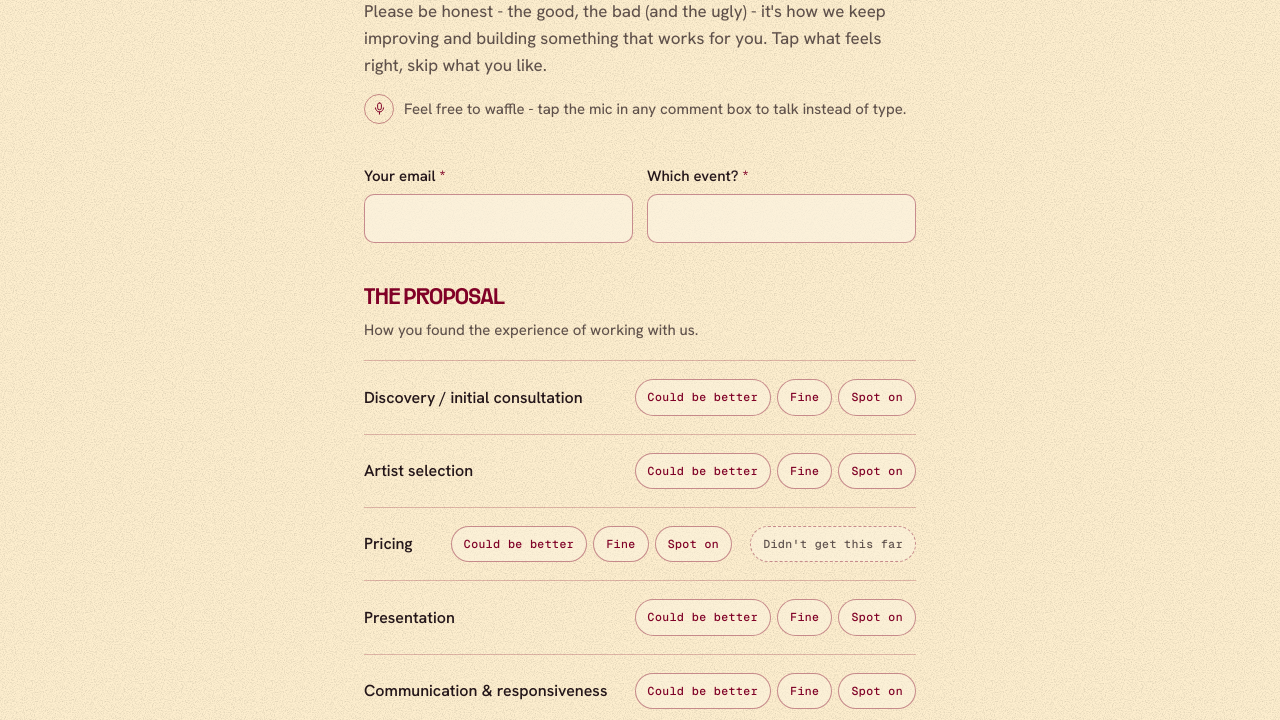
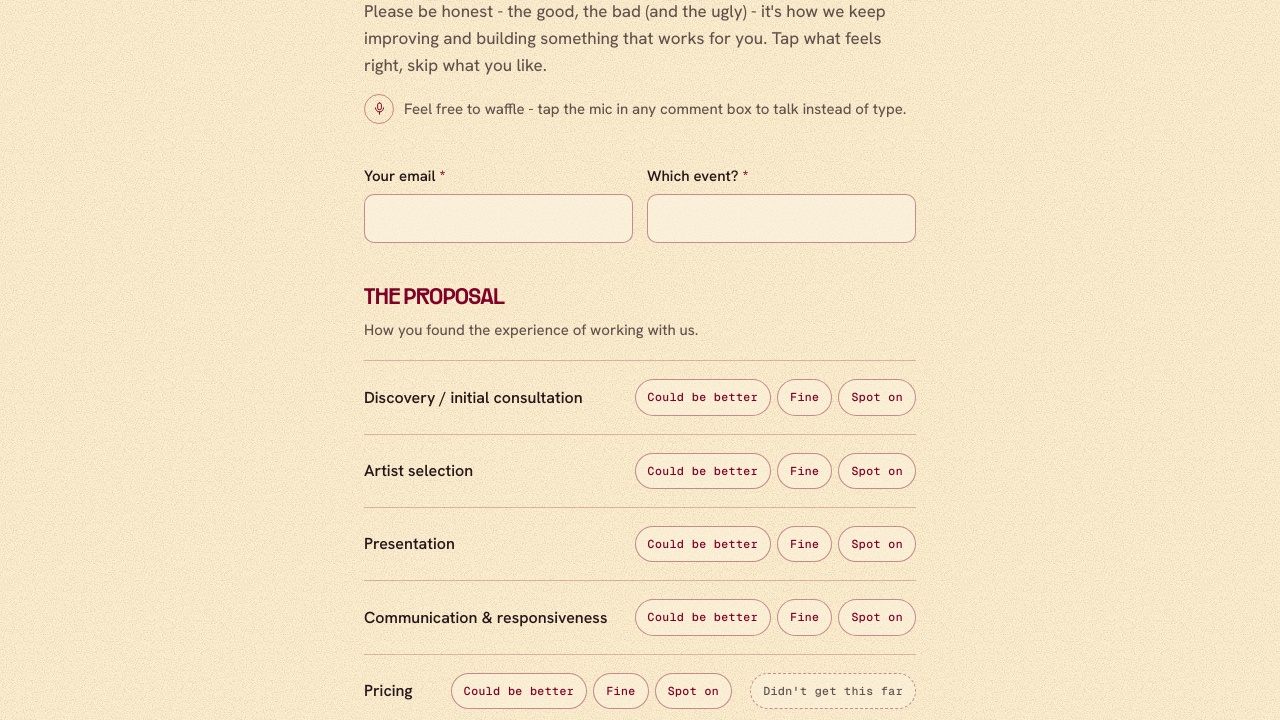
Before and after one commit to mirosounds/mirosounds.github.io, a plain HTML site: page feedback/index.html in a window 1280 px wide. Shown: the part 232-952 px from the top of the page. Drawn offline with Linux system fonts and the light colour scheme.

Commit message:
Feedback form: pricing last in the proposal list
Co-Authored-By: Claude Opus 5.5 <noreply@anthropic.com>
Claude-Session: https://claude.ai/code/session_016y84yBiFBoFaefppD1wKHM

```diff
--- a/feedback/index.html
+++ b/feedback/index.html
@@ -307,9 +307,9 @@ var ENDPOINT = 'https://script.google.com/macros/s/AKfycbzI_1CggDvD-hKaNDYObBuPB
 var MAIN = [
   ['discovery', 'Discovery / initial consultation'],
   ['artists', 'Artist selection'],
-  ['pricing', 'Pricing'],
   ['presentation', 'Presentation'],
-  ['communication', 'Communication & responsiveness']
+  ['communication', 'Communication & responsiveness'],
+  ['pricing', 'Pricing']
 ];
 var WENT = [
   ['logistics', 'Booking & logistics'],
```
